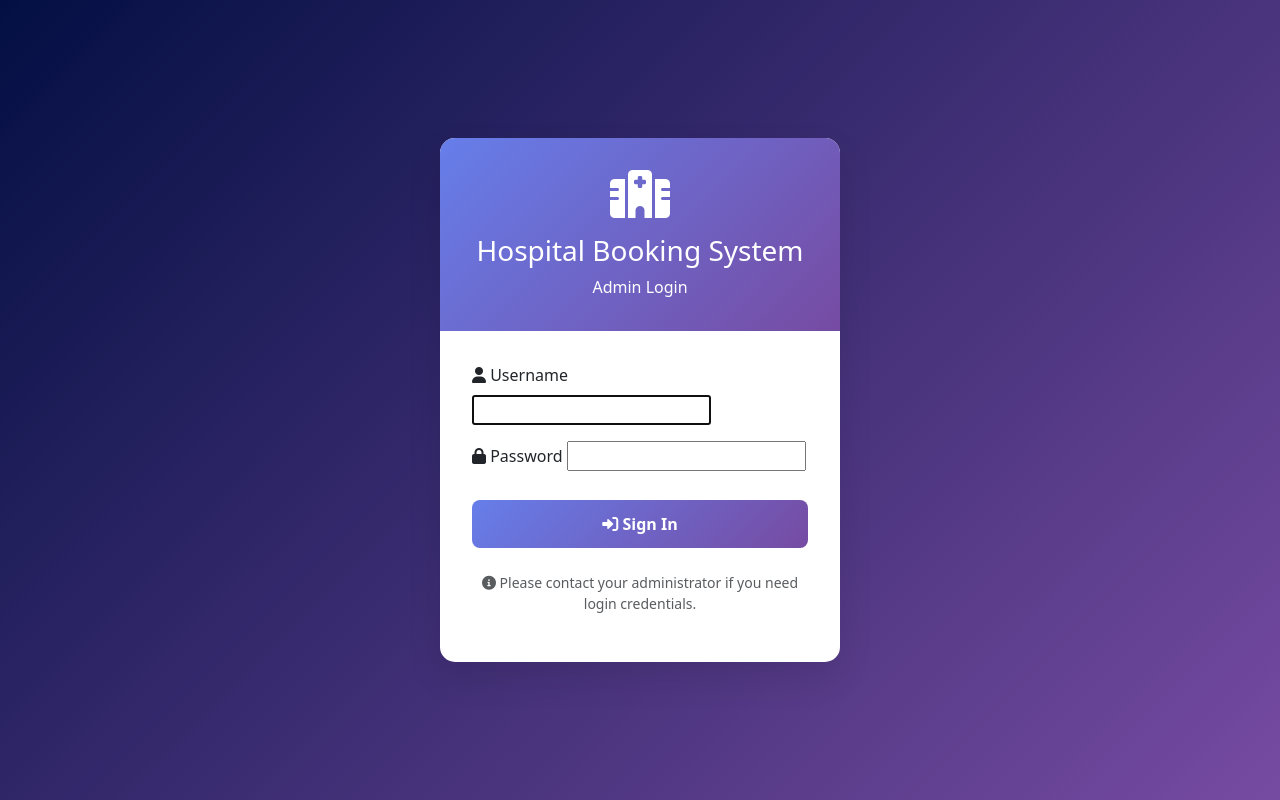
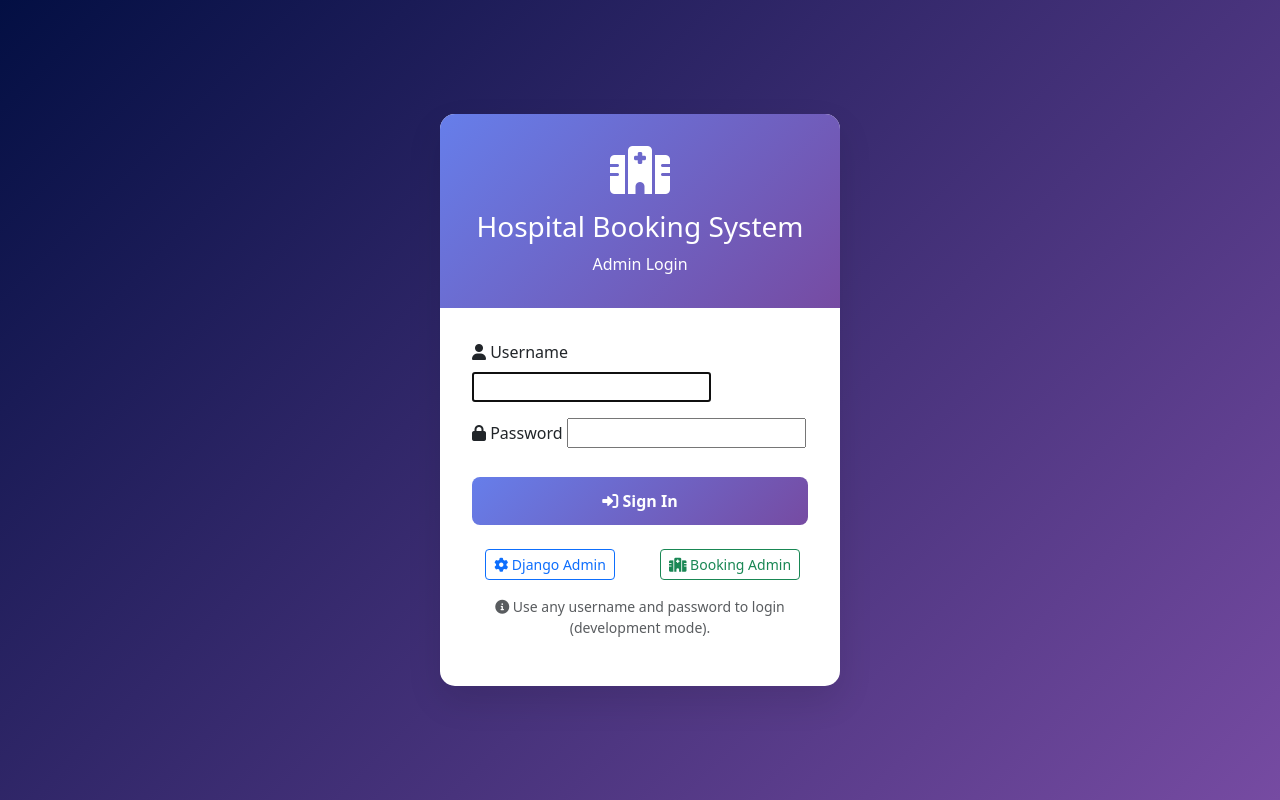
Before and after one commit to GROUP-3-PROJECT-2026/hospital-booking-system, a Django app: page /admin/login/ in a window 1280 px wide. Run offline with Django 5.2, Linux system fonts and the light colour scheme.

Commit message:
Update admin dashboard templates and settings

```diff
--- a/booking/templates/booking/admin_base.html
+++ b/booking/templates/booking/admin_base.html
@@ -98,7 +98,7 @@
 
         /* Quick Actions */
         .quick-actions {
-            background: linear-gradient(135deg, #667eea 0%, #764ba2 100%);
+            background: linear-gradient(135deg, #08123eff 0%,);
             color: white;
         }
 
--- a/booking/templates/booking/login.html
+++ b/booking/templates/booking/login.html
@@ -114,9 +114,21 @@
             </form>
 
             <div class="text-center mt-4">
-                <p class="text-muted small">
+                <div class="row">
+                    <div class="col-6">
+                        <a href="/admin-django/" class="btn btn-outline-primary btn-sm">
+                            <i class="fas fa-cog"></i> Django Admin
+                        </a>
+                    </div>
+                    <div class="col-6">
+                        <a href="/admin/" class="btn btn-outline-success btn-sm">
+                            <i class="fas fa-hospital"></i> Booking Admin
+                        </a>
+                    </div>
+                </div>
+                <p class="text-muted small mt-3">
                     <i class="fas fa-info-circle"></i>
-                    Please contact your administrator if you need login credentials.
+                    Use any username and password to login (development mode).
                 </p>
             </div>
         </div>
--- a/hospital_system/settings.py
+++ b/hospital_system/settings.py
@@ -128,5 +128,5 @@ AUTHENTICATION_BACKENDS = [
 
 # Login/Logout settings
 LOGIN_URL = '/admin/login/'
-LOGIN_REDIRECT_URL = '/admin/'
-LOGOUT_REDIRECT_URL = '/admin/login/'
+LOGIN_REDIRECT_URL = '/admin/'  # Redirect to booking admin dashboard after login
+LOGOUT_REDIRECT_URL = '/admin-django/'  # Return to Django admin after logout
--- a/hospital_system/urls.py
+++ b/hospital_system/urls.py
@@ -19,9 +19,9 @@ from django.urls import path, include
 from django.shortcuts import redirect
 
 urlpatterns = [
-    path('', lambda request: redirect('/admin/')),
+    path('', lambda request: redirect('/admin-django/')),  # Redirect to Django admin by default
     path('admin-django/', admin.site.urls),
-    path('admin/', include('booking.urls')),
+    path('admin/', include('booking.urls')),  # Custom booking admin
 
     # User interface URLs
     path('user/', include('booking.urls')),
```
